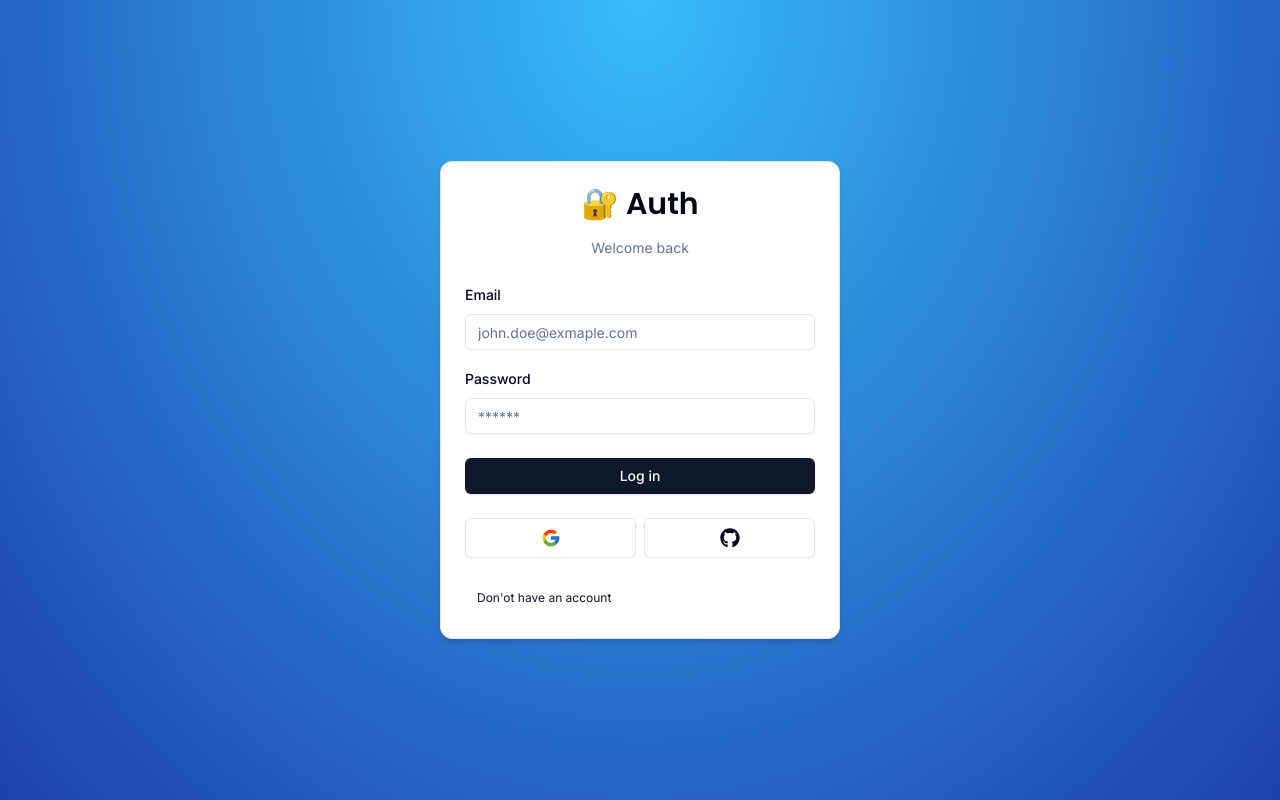
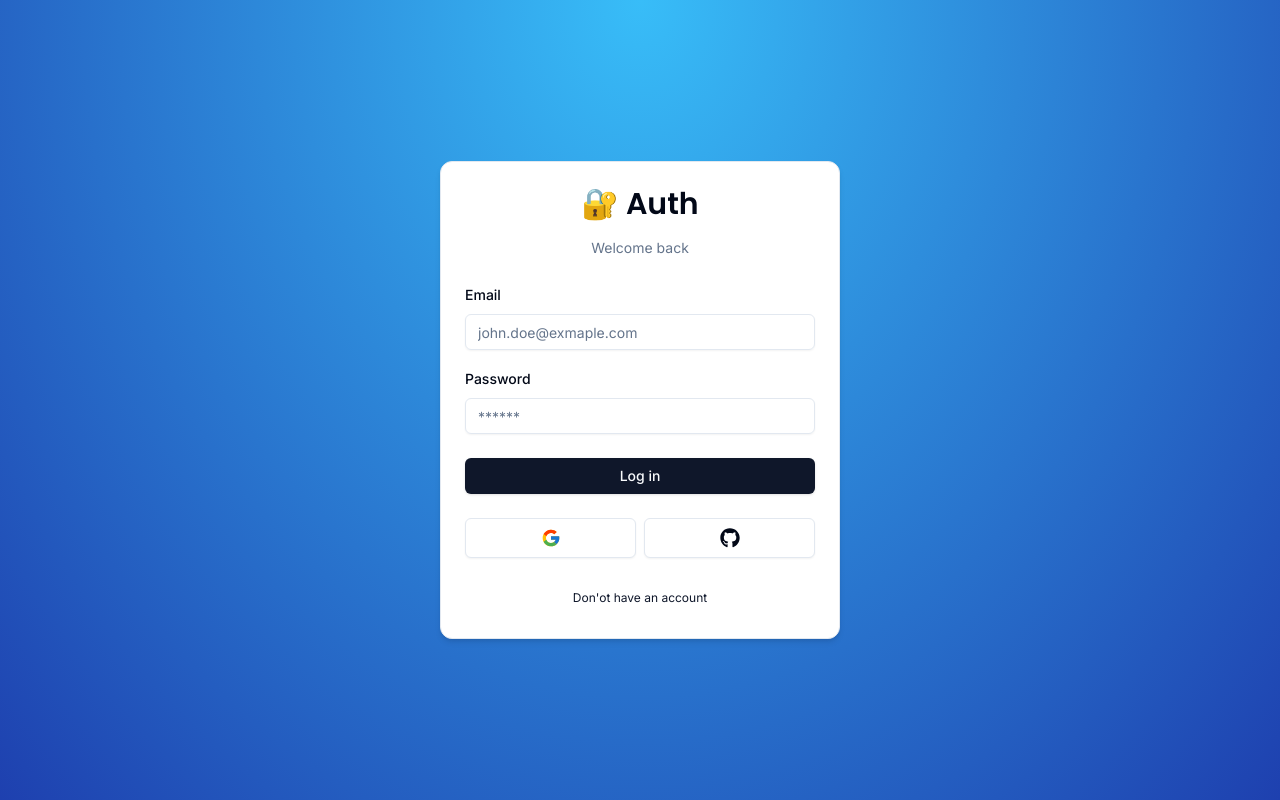
Before and after one commit to samusarsar/auth-toolkit, a Next.js app: page /auth/login in a window 1280 px wide. Built offline with nearby package versions, Linux system fonts and the light colour scheme.

Commit message:
Style: make BackButton full width

```diff
--- a/components/auth/back-button.tsx
+++ b/components/auth/back-button.tsx
@@ -11,7 +11,6 @@ interface BackButtonProps {
 
 export const BackButton = ({ href, label }: BackButtonProps) => {
 	return (
-		<div>
 		<Button
 			variant='link'
 			className='font-normal w-full'
@@ -20,6 +19,5 @@ export const BackButton = ({ href, label }: BackButtonProps) => {
 		>
 			<Link href={href}>{label}</Link>
 		</Button>
-		</div>
 	);
 };
```
Lines whose indentation alone changed are shown as unchanged.
